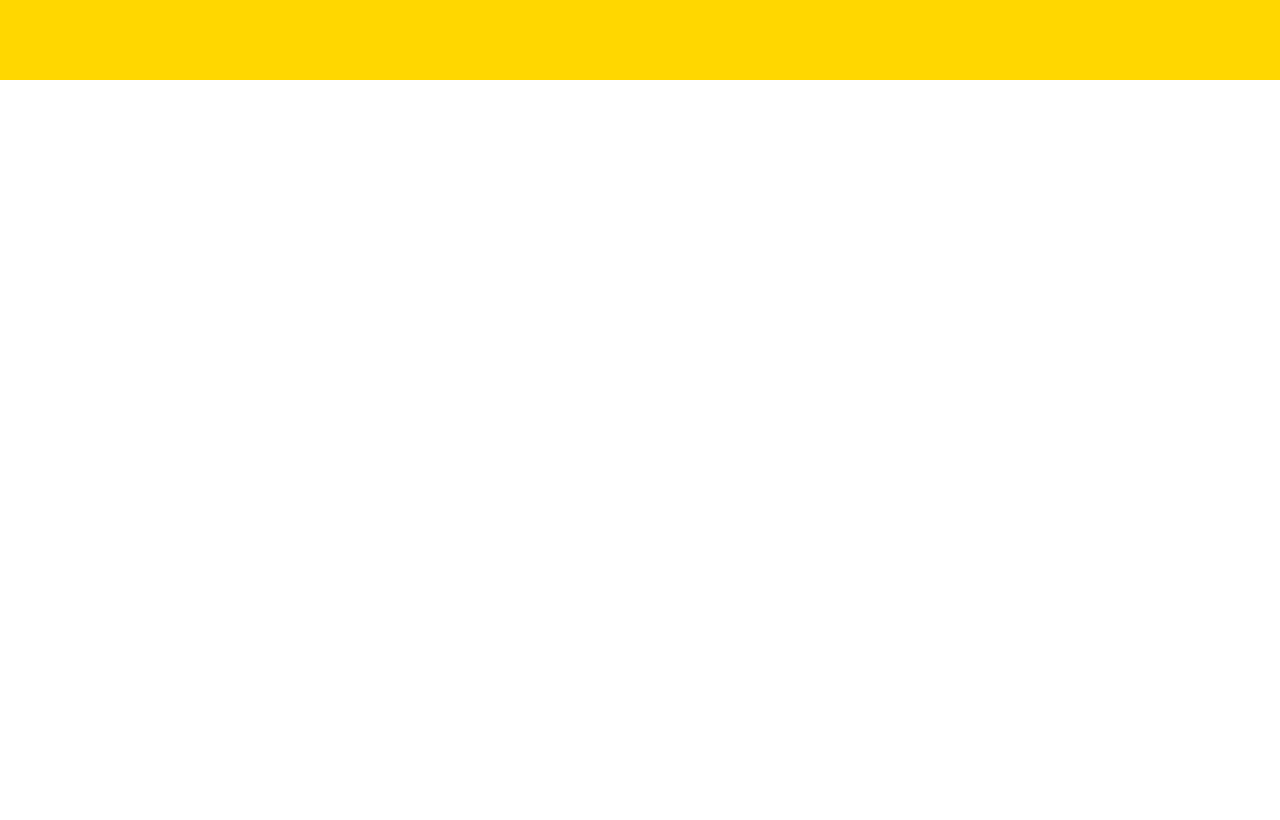
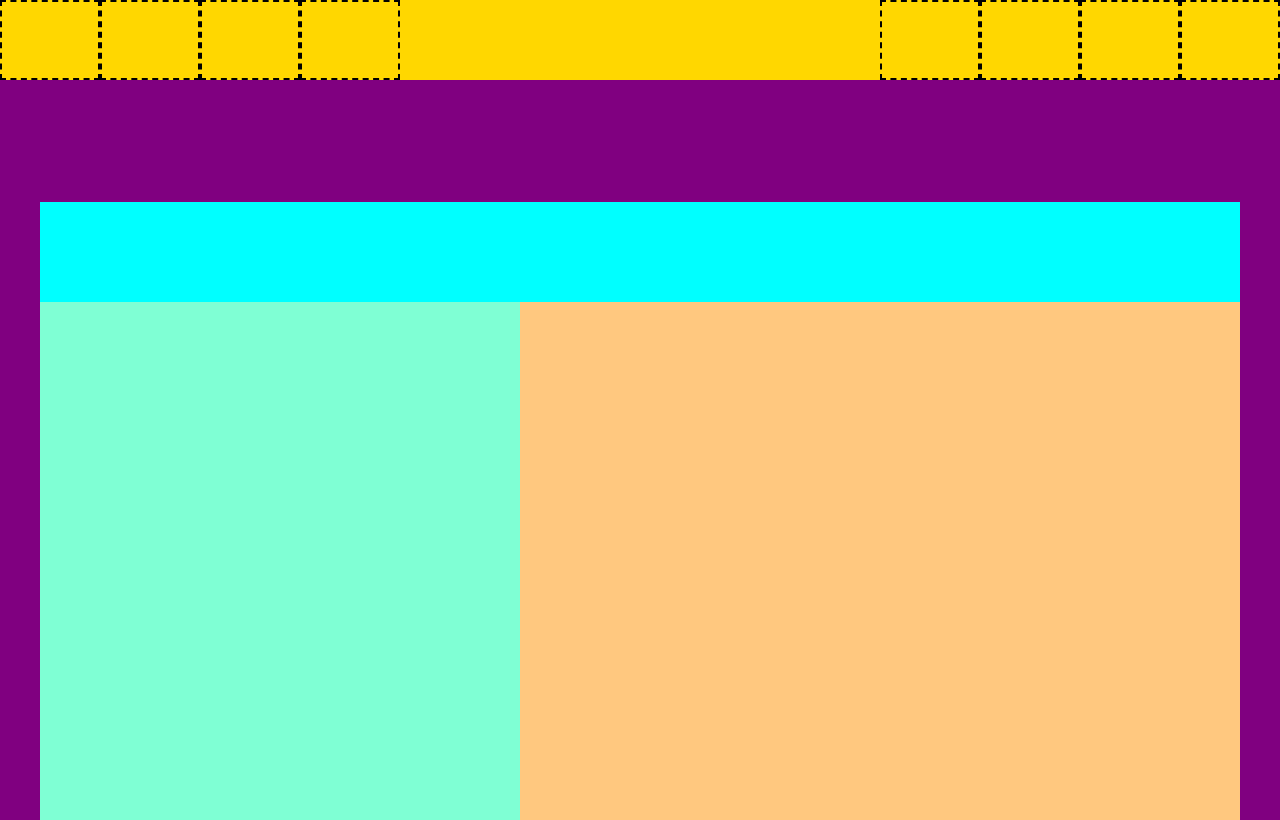
Before and after one commit to matteo2302/htmlcss-dropbox, a plain HTML site: page index.html in a window 1280 px wide. Drawn offline with Linux system fonts and the light colour scheme.

Commit message:
header starting

```diff
--- a/index.html
+++ b/index.html
@@ -9,11 +9,27 @@
   </head>
   <body>
     <header>
-      <nav></nav>
-      <div>
-        <div class="">
-          <div class=""></div>
-          <div class=""></div>
+      <nav class="flex-nav">
+        <div class="flex">
+          <div class="nav-left"></div>
+          <div class="nav-left"></div>
+          <div class="nav-left"></div>
+          <div class="nav-left"></div>
+        </div>
+        <div class="flex">
+          <div class="nav-right"></div>
+          <div class="nav-right"></div>
+          <div class="nav-right"></div>
+          <div class="nav-right"></div>
+        </div>
+      </nav>
+      <div class="jumbo">
+        <div class="big-cont flex-h">
+          <div class="t1"></div>
+          <div class="main-jumbo">
+            <div class="content"></div>
+            <div class="img"></div>
+          </div>
         </div>
       </div>
     </header>
--- a/style/style.css
+++ b/style/style.css
@@ -2,10 +2,60 @@
   margin: 0;
   padding: 0;
   box-sizing: border-box;
+}
+/*************************UTILITIES**********************************/
+.big-cont {
+  width: 1200px;
+  height: 100%;
+  margin: auto;
 }
 /*************************HEADER NAV*********************************/
 nav {
   height: 80px;
   background-color: gold;
 }
+.flex-nav {
+  display: flex;
+  justify-content: space-between;
+}
+.nav-right,
+.nav-left {
+  width: 100px;
+  height: 100%;
+  border: 2px dashed black;
+}
+.flex {
+  display: flex;
+}
 /************************JUMBO*****************************************/
+.jumbo {
+  height: 740px;
+  background-color: purple;
+}
+.t1 {
+  height: 100px;
+  width: 100%;
+  background-color: aqua;
+}
+.flex-h {
+  display: flex;
+  align-items: flex-end;
+  flex-direction: column;
+  justify-content: flex-end;
+}
+.main-jumbo {
+  display: flex;
+  align-items: flex-end;
+  height: 70%;
+  width: 100%;
+}
+.content {
+  width: 40%;
+  height: 100%;
+  background-color: aquamarine;
+}
+.img {
+  width: 60%;
+  height: 100%;
+  background-color: rgb(255, 200, 127);
+}
```
